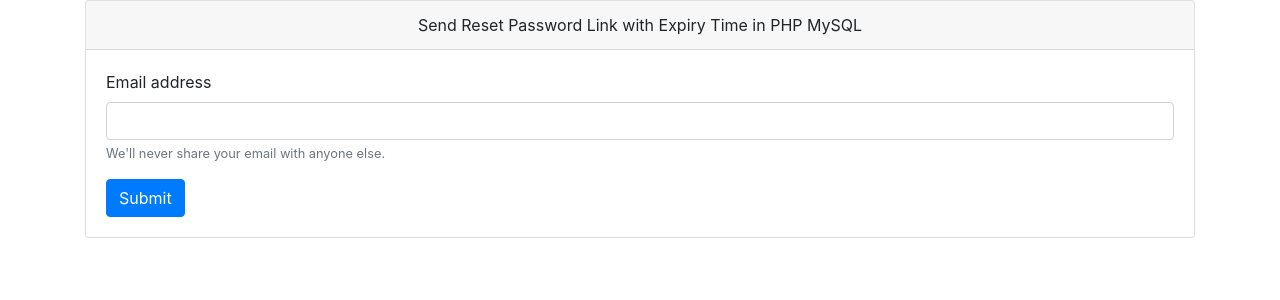
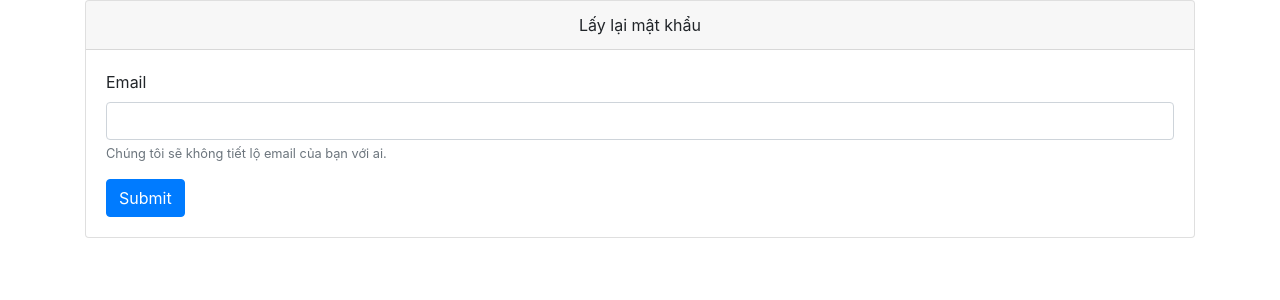
Before and after one commit to TaCongNguyen/Web-BackEnd, a PHP site: page /music/forget-password.php in a window 1280 px wide. Shown: the top 300 px of the page. Run offline with PHP 8.4, Linux system fonts and the light colour scheme.

Commit message:
Cập nhật đẹp hơn

```diff
--- a/forget-password.php
+++ b/forget-password.php
@@ -4,7 +4,7 @@
       <meta charset="utf-8">
       <meta name="viewport" content="width=device-width, initial-scale=1, shrink-to-fit=no">
 
-      <title>Send Reset Password Link with Expiry Time in PHP MySQL</title>
+      <title>Lấy lại mật khẩu của bạn</title>
        <!-- CSS -->
        <link rel="stylesheet" href="https://stackpath.bootstrapcdn.com/bootstrap/4.5.2/css/bootstrap.min.css">
    </head>
@@ -12,14 +12,14 @@
       <div class="container">
           <div class="card">
             <div class="card-header text-center">
-              Send Reset Password Link with Expiry Time in PHP MySQL
+              Lấy lại mật khẩu
             </div>
             <div class="card-body">
               <form action="send-recovery-mail.php" method="post">
                 <div class="form-group">
-                  <label for="exampleInputEmail1">Email address</label>
+                  <label for="exampleInputEmail1">Email </label>
                   <input type="email" name="email" class="form-control" id="email" aria-describedby="emailHelp">
-                  <small id="emailHelp" class="form-text text-muted">We'll never share your email with anyone else.</small>
+                  <small id="emailHelp" class="form-text text-muted">Chúng tôi sẽ không tiết lộ email của bạn với ai.</small>
                 </div>
                 <input type="submit" name="password-reset-token" class="btn btn-primary">
               </form>
--- a/login.php
+++ b/login.php
@@ -62,7 +62,7 @@ header("location:index.php?page=home");
   							<input type="password" id="password" name="password" class="form-control" placeholder="Mật khẩu">
   						</div>
 						<div class="link forget-pass text-left">
-							<a href="forget-password.php">Forgot password?</a>
+							<a href="forget-password.php">Quên mật khẩu?</a>
 						</div>
   						<center><button class="btn btn-block btn-wave btn-primary bg-gradient-primary">Đăng nhập</button></center>
   						<hr>
```
Also changed, not shown: new-password.php (+21 -2 lines), send-recovery-mail.php (+6 -7 lines).
